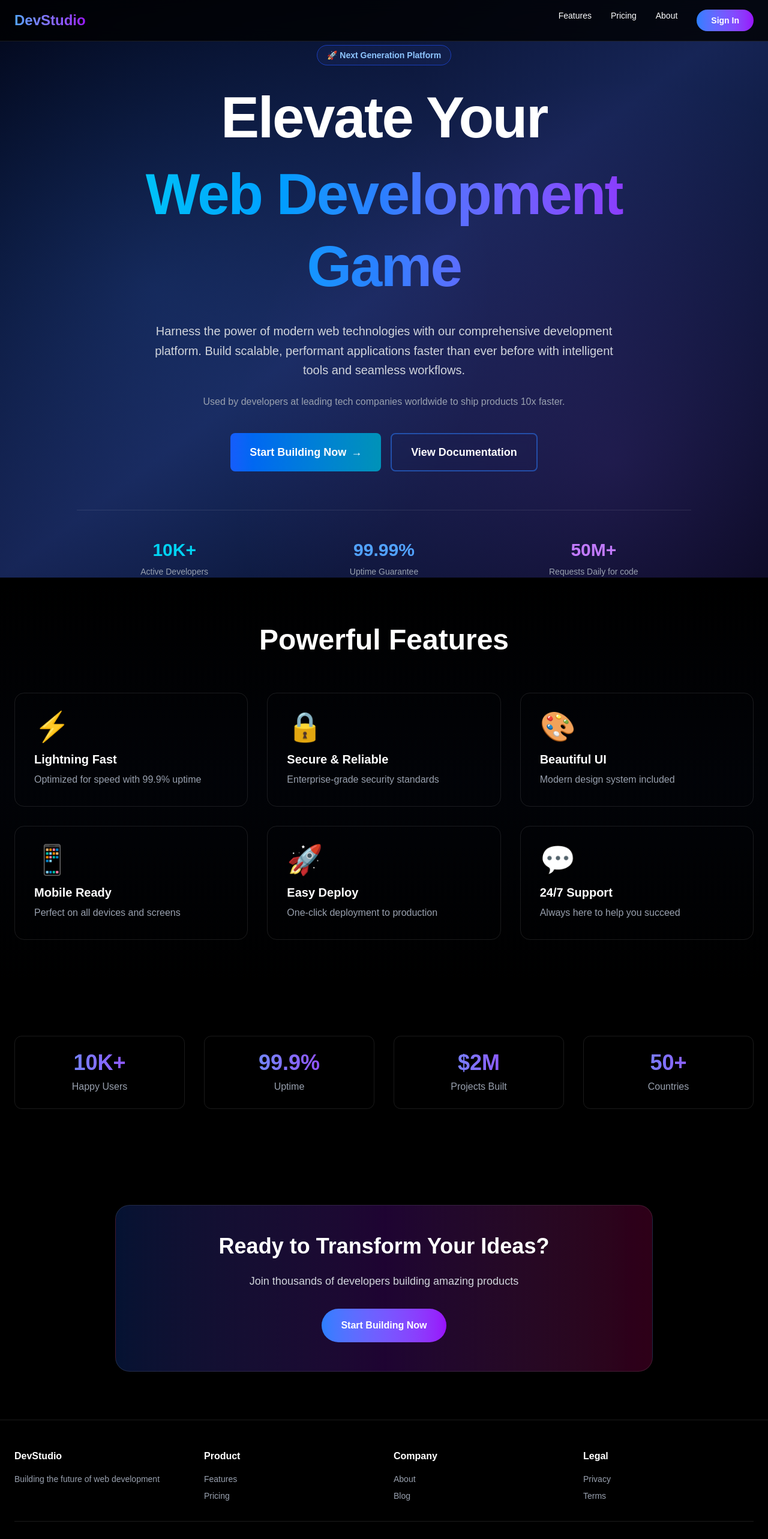
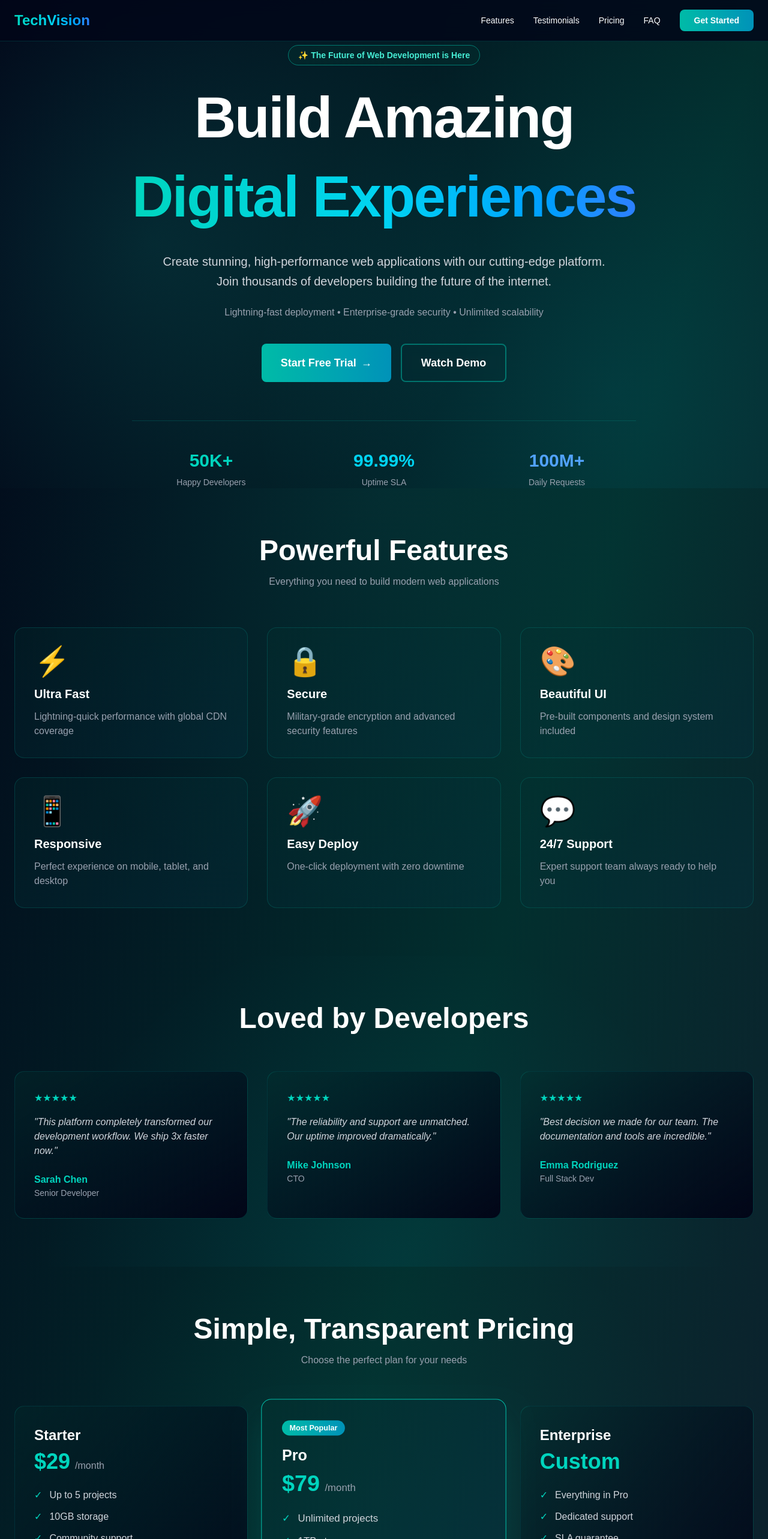
Before and after one commit to priyansh200/test2, a Next.js app: page / in a window 1280 px wide. Shown: the top 2566 px of the page at 60% size. Built offline with nearby package versions, Linux system fonts and the light colour scheme.

Commit message:
feat: update homepage text for deployment test

```diff
--- a/app/page.tsx
+++ b/app/page.tsx
@@ -1,119 +1,204 @@
 export default function Home() {
   return (
-    <div className="min-h-screen bg-black text-white overflow-hidden">
+    <div className="min-h-screen bg-gradient-to-br from-slate-950 via-teal-950 to-slate-900 text-white overflow-hidden">
       {/* Navigation */}
-      <nav className="fixed w-full top-0 z-50 bg-black/80 backdrop-blur-md border-b border-white/10">
+      <nav className="fixed w-full top-0 z-50 bg-slate-950/80 backdrop-blur-md border-b border-teal-500/20">
         <div className="max-w-7xl mx-auto px-6 py-4 flex justify-between items-center">
-          <div className="text-2xl font-bold bg-gradient-to-r from-blue-400 to-purple-600 bg-clip-text text-transparent">
-            DevStudio
+          <div className="text-2xl font-black bg-gradient-to-r from-teal-400 via-cyan-400 to-blue-500 bg-clip-text text-transparent">
+            TechVision
           </div>
-          <div className="hidden md:flex gap-8">
-            <a href="#" className="text-sm hover:text-blue-400 transition">Features</a>
-            <a href="#" className="text-sm hover:text-blue-400 transition">Pricing</a>
-            <a href="#" className="text-sm hover:text-blue-400 transition">About</a>
-            <button className="px-6 py-2 bg-gradient-to-r from-blue-500 to-purple-600 rounded-full text-sm font-semibold hover:shadow-lg hover:shadow-blue-500/50 transition">
-              Sign In
+          <div className="hidden md:flex gap-8 items-center">
+            <a href="#features" className="text-sm hover:text-teal-400 transition">Features</a>
+            <a href="#testimonials" className="text-sm hover:text-teal-400 transition">Testimonials</a>
+            <a href="#pricing" className="text-sm hover:text-teal-400 transition">Pricing</a>
+            <a href="#faq" className="text-sm hover:text-teal-400 transition">FAQ</a>
+            <button className="px-6 py-2 bg-gradient-to-r from-teal-500 to-cyan-600 rounded-lg text-sm font-semibold hover:shadow-lg hover:shadow-teal-500/50 transition">
+              Get Started
             </button>
           </div>
         </div>
       </nav>
 
       {/* Hero Section */}
-      <section className="min-h-screen flex items-center justify-center pt-20 px-6 relative overflow-hidden bg-gradient-to-br from-slate-950 via-blue-950 to-slate-950">
-        <div className="absolute inset-0 bg-[radial-gradient(circle_at_20%_50%,rgba(59,130,246,0.15),transparent_50%)] pointer-events-none"></div>
-        <div className="absolute inset-0 bg-[radial-gradient(circle_at_80%_80%,rgba(168,85,247,0.15),transparent_50%)] pointer-events-none"></div>
+      <section className="min-h-screen flex items-center justify-center pt-20 px-6 relative overflow-hidden">
+        <div className="absolute inset-0 bg-[radial-gradient(circle_at_20%_50%,rgba(20,184,166,0.15),transparent_50%)]"></div>
+        <div className="absolute inset-0 bg-[radial-gradient(circle_at_80%_80%,rgba(6,182,212,0.1),transparent_50%)]"></div>
 
         <div className="max-w-5xl mx-auto text-center relative z-10">
           <div className="mb-8 inline-block">
-            <span className="text-sm font-semibold text-blue-300 bg-blue-950/50 px-4 py-2 rounded-full border border-blue-800">
-              🚀 Next Generation Platform
+            <span className="text-sm font-semibold text-teal-300 bg-teal-950/50 px-4 py-2 rounded-full border border-teal-700">
+              ✨ The Future of Web Development is Here
             </span>
           </div>
 
           <h1 className="text-6xl sm:text-7xl lg:text-8xl font-black mb-8 leading-tight tracking-tight">
-            <span className="block text-white mb-2">Elevate Your</span>
-            <span className="block bg-gradient-to-r from-cyan-400 via-blue-500 to-purple-600 bg-clip-text text-transparent">
-              Web Development Game
+            <span className="block text-white mb-3">Build Amazing</span>
+            <span className="block bg-gradient-to-r from-teal-400 via-cyan-400 to-blue-500 bg-clip-text text-transparent">
+              Digital Experiences
             </span>
           </h1>
 
           <p className="text-lg sm:text-xl text-gray-300 mb-6 max-w-3xl mx-auto leading-relaxed">
-            Harness the power of modern web technologies with our comprehensive development platform.
-            Build scalable, performant applications faster than ever before with intelligent tools and seamless workflows.
+            Create stunning, high-performance web applications with our cutting-edge platform.
+            Join thousands of developers building the future of the internet.
           </p>
 
           <p className="text-base text-gray-400 mb-10 max-w-2xl mx-auto">
-            Used by developers at leading tech companies worldwide to ship products 10x faster.
+            Lightning-fast deployment • Enterprise-grade security • Unlimited scalability
           </p>
 
           <div className="flex flex-col sm:flex-row gap-4 justify-center mb-16">
-            <button className="group px-8 py-4 bg-gradient-to-r from-blue-600 to-cyan-600 rounded-lg font-bold text-white text-lg hover:shadow-2xl hover:shadow-blue-500/50 transition-all duration-300 transform hover:scale-105 active:scale-95">
-              Start Building Now
+            <button className="group px-8 py-4 bg-gradient-to-r from-teal-500 to-cyan-600 rounded-lg font-bold text-white text-lg hover:shadow-2xl hover:shadow-teal-500/50 transition-all duration-300 transform hover:scale-105 active:scale-95">
+              Start Free Trial
               <span className="ml-2 group-hover:translate-x-1 transition-transform inline-block">→</span>
             </button>
-            <button className="px-8 py-4 border-2 border-blue-500/50 rounded-lg font-bold text-white text-lg hover:bg-blue-600/20 transition-all duration-300 backdrop-blur-sm">
-              View Documentation
+            <button className="px-8 py-4 border-2 border-teal-500/50 rounded-lg font-bold text-white text-lg hover:bg-teal-600/20 transition-all duration-300 backdrop-blur-sm">
+              Watch Demo
             </button>
           </div>
 
-          <div className="grid grid-cols-3 gap-6 pt-12 border-t border-white/10">
+          <div className="grid grid-cols-3 gap-6 pt-12 border-t border-teal-500/20">
             <div className="text-center">
-              <div className="text-3xl font-bold text-cyan-400 mb-2">10K+</div>
-              <div className="text-sm text-gray-400">Active Developers</div>
+              <div className="text-3xl font-bold text-teal-400 mb-2">50K+</div>
+              <div className="text-sm text-gray-400">Happy Developers</div>
             </div>
             <div className="text-center">
-              <div className="text-3xl font-bold text-blue-400 mb-2">99.99%</div>
-              <div className="text-sm text-gray-400">Uptime Guarantee</div>
+              <div className="text-3xl font-bold text-cyan-400 mb-2">99.99%</div>
+              <div className="text-sm text-gray-400">Uptime SLA</div>
             </div>
             <div className="text-center">
-              <div className="text-3xl font-bold text-purple-400 mb-2">50M+</div>
-              <div className="text-sm text-gray-400">Requests Daily for code</div>
+              <div className="text-3xl font-bold text-blue-400 mb-2">100M+</div>
+              <div className="text-sm text-gray-400">Daily Requests</div>
             </div>
           </div>
         </div>
       </section>
 
       {/* Features Section */}
-      <section className="py-20 px-6 bg-gradient-to-b from-transparent via-blue-900/5 to-transparent">
-        <div className="max-w-7xl mx-auto">
-          <h2 className="text-5xl font-bold text-center mb-16">Powerful Features</h2>
+      <section id="features" className="py-20 px-6 relative">
+        <div className="absolute inset-0 bg-[radial-gradient(circle_at_50%_0%,rgba(20,184,166,0.08),transparent_70%)] pointer-events-none"></div>
+        <div className="max-w-7xl mx-auto relative z-10">
+          <h2 className="text-5xl font-bold text-center mb-4">Powerful Features</h2>
+          <p className="text-center text-gray-400 mb-16 max-w-2xl mx-auto">Everything you need to build modern web applications</p>
+
           <div className="grid md:grid-cols-3 gap-8">
             {[
-              { icon: "⚡", title: "Lightning Fast", desc: "Optimized for speed with 99.9% uptime" },
-              { icon: "🔒", title: "Secure & Reliable", desc: "Enterprise-grade security standards" },
-              { icon: "🎨", title: "Beautiful UI", desc: "Modern design system included" },
-              { icon: "📱", title: "Mobile Ready", desc: "Perfect on all devices and screens" },
-              { icon: "🚀", title: "Easy Deploy", desc: "One-click deployment to production" },
-              { icon: "💬", title: "24/7 Support", desc: "Always here to help you succeed" },
+              { icon: "⚡", title: "Ultra Fast", desc: "Lightning-quick performance with global CDN coverage" },
+              { icon: "🔒", title: "Secure", desc: "Military-grade encryption and advanced security features" },
+              { icon: "🎨", title: "Beautiful UI", desc: "Pre-built components and design system included" },
+              { icon: "📱", title: "Responsive", desc: "Perfect experience on mobile, tablet, and desktop" },
+              { icon: "🚀", title: "Easy Deploy", desc: "One-click deployment with zero downtime" },
+              { icon: "💬", title: "24/7 Support", desc: "Expert support team always ready to help you" },
             ].map((feature, idx) => (
               <div
                 key={idx}
-                className="p-8 border border-white/10 rounded-2xl hover:border-blue-500/50 hover:bg-blue-500/5 transition group cursor-pointer"
+                className="group p-8 border border-teal-500/20 rounded-2xl hover:border-teal-500/50 bg-gradient-to-br from-teal-950/30 to-cyan-950/30 hover:from-teal-950/50 hover:to-cyan-950/50 transition-all duration-300 cursor-pointer"
               >
-                <div className="text-5xl mb-4 group-hover:scale-110 transition">{feature.icon}</div>
-                <h3 className="text-xl font-bold mb-2">{feature.title}</h3>
-                <p className="text-gray-400">{feature.desc}</p>
+                <div className="text-5xl mb-4 group-hover:scale-125 transition-transform duration-300">{feature.icon}</div>
+                <h3 className="text-xl font-bold mb-3 group-hover:text-teal-400 transition">{feature.title}</h3>
+                <p className="text-gray-400 group-hover:text-gray-300 transition">{feature.desc}</p>
               </div>
             ))}
           </div>
         </div>
       </section>
 
-      {/* Stats Section */}
-      <section className="py-20 px-6">
-        <div className="max-w-7xl mx-auto">
-          <div className="grid md:grid-cols-4 gap-8 text-center">
+      {/* Testimonials Section */}
+      <section id="testimonials" className="py-20 px-6 relative">
+        <div className="absolute inset-0 bg-[radial-gradient(circle_at_50%_100%,rgba(6,182,212,0.08),transparent_70%)] pointer-events-none"></div>
+        <div className="max-w-7xl mx-auto relative z-10">
+          <h2 className="text-5xl font-bold text-center mb-16">Loved by Developers</h2>
+
+          <div className="grid md:grid-cols-3 gap-8">
             {[
-              { stat: "10K+", label: "Happy Users" },
-              { stat: "99.9%", label: "Uptime" },
-              { stat: "$2M", label: "Projects Built" },
-              { stat: "50+", label: "Countries" },
+              { name: "Sarah Chen", role: "Senior Developer", quote: "This platform completely transformed our development workflow. We ship 3x faster now." },
+              { name: "Mike Johnson", role: "CTO", quote: "The reliability and support are unmatched. Our uptime improved dramatically." },
+              { name: "Emma Rodriguez", role: "Full Stack Dev", quote: "Best decision we made for our team. The documentation and tools are incredible." },
+            ].map((testimonial, idx) => (
+              <div key={idx} className="p-8 border border-teal-500/20 rounded-2xl bg-gradient-to-br from-teal-950/40 to-slate-950">
+                <div className="flex mb-4">
+                  {[...Array(5)].map((_, i) => (
+                    <span key={i} className="text-teal-400">★</span>
+                  ))}
+                </div>
+                <p className="text-gray-300 mb-6 italic">"{testimonial.quote}"</p>
+                <div>
+                  <p className="font-bold text-teal-400">{testimonial.name}</p>
+                  <p className="text-gray-400 text-sm">{testimonial.role}</p>
+                </div>
+              </div>
+            ))}
+          </div>
+        </div>
+      </section>
+
+      {/* Pricing Section */}
+      <section id="pricing" className="py-20 px-6 relative">
+        <div className="absolute inset-0 bg-[radial-gradient(circle_at_50%_50%,rgba(20,184,166,0.05),transparent_70%)] pointer-events-none"></div>
+        <div className="max-w-7xl mx-auto relative z-10">
+          <h2 className="text-5xl font-bold text-center mb-4">Simple, Transparent Pricing</h2>
+          <p className="text-center text-gray-400 mb-16 max-w-2xl mx-auto">Choose the perfect plan for your needs</p>
+
+          <div className="grid md:grid-cols-3 gap-8">
+            {[
+              { name: "Starter", price: "$29", features: ["Up to 5 projects", "10GB storage", "Community support", "Basic analytics"] },
+              { name: "Pro", price: "$79", features: ["Unlimited projects", "1TB storage", "Priority support", "Advanced analytics", "Custom domains"], popular: true },
+              { name: "Enterprise", price: "Custom", features: ["Everything in Pro", "Dedicated support", "SLA guarantee", "Custom integrations", "Training included"] },
+            ].map((plan, idx) => (
+              <div
+                key={idx}
+                className={`p-8 rounded-2xl border transition-all duration-300 ${
+                  plan.popular
+                    ? "border-teal-500 bg-gradient-to-br from-teal-950/60 to-cyan-950/60 transform scale-105 shadow-2xl shadow-teal-500/20"
+                    : "border-teal-500/20 bg-gradient-to-br from-teal-950/30 to-slate-950 hover:border-teal-500/50"
+                }`}
+              >
+                {plan.popular && (
+                  <div className="mb-4 inline-block px-3 py-1 bg-gradient-to-r from-teal-500 to-cyan-600 rounded-full text-xs font-bold">
+                    Most Popular
+                  </div>
+                )}
+                <h3 className="text-2xl font-bold mb-2">{plan.name}</h3>
+                <div className="mb-6">
+                  <span className="text-4xl font-bold text-teal-400">{plan.price}</span>
+                  {plan.price !== "Custom" && <span className="text-gray-400 ml-2">/month</span>}
+                </div>
+                <ul className="space-y-3 mb-8">
+                  {plan.features.map((feature, i) => (
+                    <li key={i} className="flex items-center text-gray-300">
+                      <span className="text-teal-400 mr-3">✓</span>
+                      {feature}
+                    </li>
+                  ))}
+                </ul>
+                <button className={`w-full py-3 rounded-lg font-bold transition-all duration-300 ${
+                  plan.popular
+                    ? "bg-gradient-to-r from-teal-500 to-cyan-600 hover:shadow-lg hover:shadow-teal-500/50"
+                    : "border border-teal-500/30 hover:bg-teal-600/20"
+                }`}>
+                  Get Started
+                </button>
+              </div>
+            ))}
+          </div>
+        </div>
+      </section>
+
+      {/* FAQ Section */}
+      <section id="faq" className="py-20 px-6 relative">
+        <div className="max-w-4xl mx-auto relative z-10">
+          <h2 className="text-5xl font-bold text-center mb-16">Frequently Asked Questions</h2>
+
+          <div className="space-y-6">
+            {[
+              { q: "How do I get started?", a: "Simply sign up for a free trial account and follow our quick setup guide. You'll be building within minutes." },
+              { q: "What payment methods do you accept?", a: "We accept all major credit cards, PayPal, and wire transfers for enterprise customers." },
+              { q: "Can I cancel anytime?", a: "Yes, you can cancel your subscription anytime without penalties or hidden fees." },
+              { q: "Do you offer a free trial?", a: "Absolutely! Get 14 days of full access to all Pro features, no credit card required." },
             ].map((item, idx) => (
-              <div key={idx} className="p-6 border border-white/10 rounded-xl">
-                <div className="text-4xl font-bold bg-gradient-to-r from-blue-400 to-purple-600 bg-clip-text text-transparent mb-2">
-                  {item.stat}
-                </div>
-                <p className="text-gray-400">{item.label}</p>
+              <div key={idx} className="p-6 border border-teal-500/20 rounded-xl hover:border-teal-500/50 transition-all hover:bg-teal-950/20">
+                <h3 className="text-lg font-bold text-teal-400 mb-3">{item.q}</h3>
+                <p className="text-gray-400">{item.a}</p>
               </div>
             ))}
           </div>
@@ -121,15 +206,16 @@ export default function Home() {
       </section>
 
       {/* CTA Section */}
-      <section className="py-20 px-6">
-        <div className="max-w-4xl mx-auto">
-          <div className="relative overflow-hidden rounded-3xl p-12 bg-gradient-to-r from-blue-600/20 via-purple-600/20 to-pink-600/20 border border-white/10">
-            <div className="absolute inset-0 bg-gradient-to-r from-blue-600 via-purple-600 to-pink-600 opacity-0 group-hover:opacity-10 transition"></div>
+      <section className="py-20 px-6 relative">
+        <div className="max-w-4xl mx-auto relative z-10">
+          <div className="relative overflow-hidden rounded-3xl p-12 bg-gradient-to-r from-teal-600/20 via-cyan-600/20 to-blue-600/20 border border-teal-500/30">
+            <div className="absolute inset-0 bg-[radial-gradient(circle,rgba(20,184,166,0.1),transparent)]"></div>
             <div className="relative z-10 text-center">
-              <h2 className="text-4xl font-bold mb-6">Ready to Transform Your Ideas?</h2>
-              <p className="text-lg text-gray-300 mb-8">Join thousands of developers building amazing products</p>
-              <button className="px-8 py-4 bg-gradient-to-r from-blue-500 to-purple-600 rounded-full font-bold hover:shadow-2xl hover:shadow-blue-500/50 transition transform hover:scale-105">
-                Start Building Now
+              <h2 className="text-4xl font-bold mb-6">Ready to Transform Your Workflow?</h2>
+              <p className="text-lg text-gray-300 mb-8 max-w-2xl mx-auto">Join thousands of developers building the future. Start your free trial today.</p>
+              <button className="group px-8 py-4 bg-gradient-to-r from-teal-500 to-cyan-600 rounded-lg font-bold text-white text-lg hover:shadow-2xl hover:shadow-teal-500/50 transition-all duration-300 transform hover:scale-105">
+                Start Your Free Trial
+                <span className="ml-2 group-hover:translate-x-1 transition-transform inline-block">→</span>
               </button>
             </div>
           </div>
@@ -137,28 +223,55 @@ export default function Home() {
       </section>
 
       {/* Footer */}
-      <footer className="border-t border-white/10 py-12 px-6 bg-black/50 backdrop-blur">
+      <footer className="border-t border-teal-500/20 py-12 px-6 bg-slate-950/50 backdrop-blur">
         <div className="max-w-7xl mx-auto">
-          <div className="grid md:grid-cols-4 gap-8 mb-8">
+          <div className="grid md:grid-cols-5 gap-8 mb-12">
             <div>
-              <h3 className="font-bold mb-4">DevStudio</h3>
-              <p className="text-gray-400 text-sm">Building the future of web development</p>
+              <h3 className="font-bold text-teal-400 mb-4">TechVision</h3>
+              <p className="text-gray-400 text-sm">Building the future of web development together.</p>
             </div>
             <div>
               <h4 className="font-bold mb-4">Product</h4>
-              <ul className="space-y-2 text-gray-400 text-sm"><li><a href="#" className="hover:text-blue-400 transition">Features</a></li><li><a href="#" className="hover:text-blue-400 transition">Pricing</a></li></ul>
+              <ul className="space-y-2 text-gray-400 text-sm">
+                <li><a href="#" className="hover:text-teal-400 transition">Features</a></li>
+                <li><a href="#" className="hover:text-teal-400 transition">Pricing</a></li>
+                <li><a href="#" className="hover:text-teal-400 transition">Security</a></li>
+              </ul>
             </div>
             <div>
               <h4 className="font-bold mb-4">Company</h4>
-              <ul className="space-y-2 text-gray-400 text-sm"><li><a href="#" className="hover:text-blue-400 transition">About</a></li><li><a href="#" className="hover:text-blue-400 transition">Blog</a></li></ul>
+              <ul className="space-y-2 text-gray-400 text-sm">
+                <li><a href="#" className="hover:text-teal-400 transition">About</a></li>
+                <li><a href="#" className="hover:text-teal-400 transition">Blog</a></li>
+                <li><a href="#" className="hover:text-teal-400 transition">Careers</a></li>
+              </ul>
+            </div>
+            <div>
+              <h4 className="font-bold mb-4">Resources</h4>
+              <ul className="space-y-2 text-gray-400 text-sm">
+                <li><a href="#" className="hover:text-teal-400 transition">Documentation</a></li>
+                <li><a href="#" className="hover:text-teal-400 transition">Tutorials</a></li>
+                <li><a href="#" className="hover:text-teal-400 transition">API Docs</a></li>
+              </ul>
             </div>
             <div>
               <h4 className="font-bold mb-4">Legal</h4>
-              <ul className="space-y-2 text-gray-400 text-sm"><li><a href="#" className="hover:text-blue-400 transition">Privacy</a></li><li><a href="#" className="hover:text-blue-400 transition">Terms</a></li></ul>
+              <ul className="space-y-2 text-gray-400 text-sm">
+                <li><a href="#" className="hover:text-teal-400 transition">Privacy</a></li>
+                <li><a href="#" className="hover:text-teal-400 transition">Terms</a></li>
+                <li><a href="#" className="hover:text-teal-400 transition">Contact</a></li>
+              </ul>
             </div>
           </div>
-          <div className="border-t border-white/10 pt-8 text-center text-gray-400 text-sm">
-            <p>&copy; 2026 DevStudio. All rights reserved.</p>
+
+          <div className="border-t border-teal-500/20 pt-8 text-center">
+            <div className="flex justify-center gap-6 mb-6">
+              <a href="#" className="text-gray-400 hover:text-teal-400 transition">Twitter</a>
+              <a href="#" className="text-gray-400 hover:text-teal-400 transition">LinkedIn</a>
+              <a href="#" className="text-gray-400 hover:text-teal-400 transition">GitHub</a>
+              <a href="#" className="text-gray-400 hover:text-teal-400 transition">Discord</a>
+            </div>
+            <p className="text-gray-400 text-sm">&copy; 2026 TechVision. All rights reserved.</p>
           </div>
         </div>
       </footer>
```
